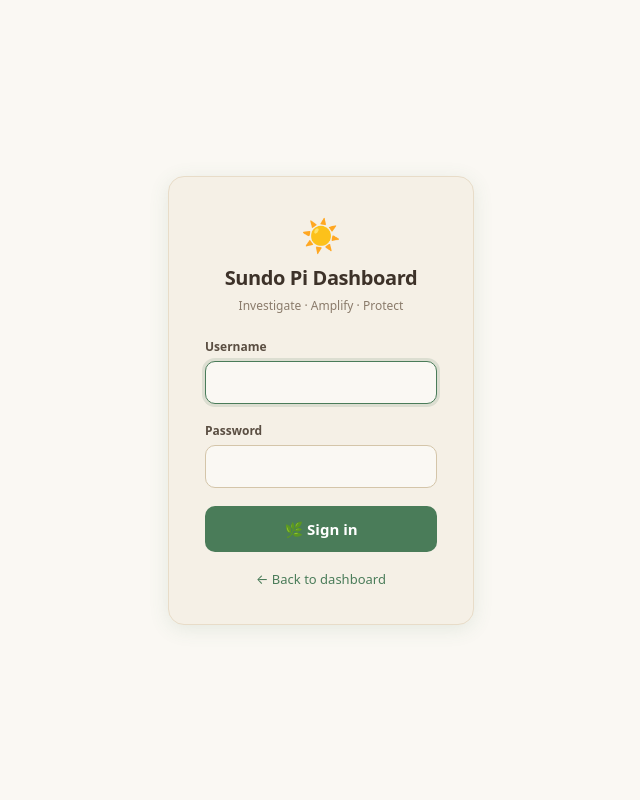
After one commit to dmcsvoices/SundoOSINTPlatform, a Flask app: page /login in a window 1280 px wide. The commit adds this page. Shown: the whole page, without its empty margins (319-959 px from the left). Run offline with Flask 3, Linux system fonts and the light colour scheme; parts of the project's set-up code (start-up, migrations or seed data) failed here and were passed over.

Commit message:
feat: login page + Solarpunk theme
Login & Auth:
- Add /login route with session-based auth (admin / sundopi)
- @before_request guard redirects unauthenticated to login
- /logout clears session
- Logout link in dashboard info panel

Solarpunk Theme:
- Warm cream #faf8f3 background, parchment panels #f5f0e6
- Leaf green #4a7c59 primary, golden honey #d4a017 accents
- Rounded corners everywhere (panels 12px, buttons 8px, badges 12px)
- Organic edge colors #c4b499, warm text #3d3229
- Node colors: warm red #c94c4c, honey #d4a017, teal #3d8c9e, leaf #7cb342
- Login page: centered card with ☀️ sun icon, 🌿 sign-in button,
  warm focus rings, dark mode forest green support
- Score bars: rounded, leaf-green / warm-orange fills
- Dark mode: deep forest #1a2f1a with golden-cream panels

```diff
--- a/sundo/dashboard/app.py
+++ b/sundo/dashboard/app.py
@@ -5,7 +5,10 @@ import logging
 from pathlib import Path
 from sqlite3 import OperationalError
 
-from flask import Flask, render_template, jsonify, request
+import os
+
+from flask import Flask, render_template, jsonify, request, session, redirect, url_for
+from werkzeug.security import generate_password_hash, check_password_hash
 from neo4j import GraphDatabase, basic_auth
 from neo4j.exceptions import ServiceUnavailable, AuthError
 
@@ -32,6 +35,11 @@ if not any(isinstance(h, logging.FileHandler) and h.baseFilename.endswith("sundo
     logging.getLogger().addHandler(_errors_file_handler)
 
 app = Flask(__name__)
+app.secret_key = os.urandom(24)
+
+# Hardcoded single-user credentials (hashed)
+_ADMIN_USER = "admin"
+_ADMIN_PASS_HASH = generate_password_hash("sundopi")
 
 
 # ---------------------------------------------------------------------------
@@ -104,6 +112,40 @@ def _feed_url_to_name(feed_url: str) -> str:
         "https://www.jta.org/feed": "Jewish Telegraphic Agency",
     }
     return mapping.get(feed_url, feed_url)
+
+
+# ---------------------------------------------------------------------------
+# Auth guards
+# ---------------------------------------------------------------------------
+
+@app.before_request
+def require_login():
+    """Redirect unauthenticated users to /login (except for login route and static assets)."""
+    if request.endpoint in ("login", "static"):
+        return None
+    if not session.get("logged_in"):
+        return redirect(url_for("login"))
+
+
+@app.route("/login", methods=["GET", "POST"])
+def login() -> str:
+    """Render login form or validate credentials."""
+    error = None
+    if request.method == "POST":
+        username = request.form.get("username", "").strip()
+        password = request.form.get("password", "")
+        if username == _ADMIN_USER and check_password_hash(_ADMIN_PASS_HASH, password):
+            session["logged_in"] = True
+            return redirect(url_for("index"))
+        error = "Invalid username or password."
+    return render_template("login.html", error=error)
+
+
+@app.route("/logout")
+def logout() -> str:
+    """Clear session and redirect to login."""
+    session.clear()
+    return redirect(url_for("login"))
 
 
 # ---------------------------------------------------------------------------
--- /dev/null
+++ b/sundo/dashboard/templates/login.html
@@ -0,0 +1,156 @@
+<!DOCTYPE html>
+<html lang="en">
+<head>
+  <meta charset="UTF-8">
+  <title>☀️ Sundo Pi — Login</title>
+  <link rel="icon" type="image/png" href="/static/favicon.png">
+  <meta name="viewport" content="width=device-width, initial-scale=1.0">
+  <style>
+    html, body {
+      margin: 0;
+      padding: 0;
+      height: 100%;
+      font-family: system-ui, -apple-system, sans-serif;
+      background: #faf8f3;
+      display: flex;
+      align-items: center;
+      justify-content: center;
+    }
+    .login-box {
+      background: #f5f0e6;
+      padding: 36px;
+      border-radius: 16px;
+      box-shadow: 0 4px 20px rgba(74, 124, 89, 0.12);
+      width: 100%;
+      max-width: 380px;
+      box-sizing: border-box;
+      border: 1px solid #e8dcc8;
+    }
+    .login-header {
+      text-align: center;
+      margin-bottom: 24px;
+    }
+    .sun-icon {
+      font-size: 32px;
+      margin-bottom: 8px;
+    }
+    .login-box h1 {
+      margin: 0;
+      font-size: 20px;
+      color: #3d3229;
+      font-weight: 700;
+      letter-spacing: -0.02em;
+    }
+    .login-subtitle {
+      font-size: 12px;
+      color: #8a7b6b;
+      margin-top: 6px;
+    }
+    .form-group {
+      margin-bottom: 18px;
+    }
+    .form-group label {
+      display: block;
+      font-size: 12px;
+      font-weight: 600;
+      color: #5a4e42;
+      margin-bottom: 6px;
+    }
+    .form-group input {
+      width: 100%;
+      padding: 11px 14px;
+      border: 1.5px solid #d4c5a9;
+      border-radius: 10px;
+      font-size: 14px;
+      box-sizing: border-box;
+      font-family: inherit;
+      background: #faf8f3;
+      color: #3d3229;
+      transition: border-color 0.2s, box-shadow 0.2s;
+    }
+    .form-group input:focus {
+      outline: none;
+      border-color: #4a7c59;
+      box-shadow: 0 0 0 3px rgba(74, 124, 89, 0.15);
+    }
+    .error {
+      background: #fff0e0;
+      color: #b55a00;
+      padding: 11px 14px;
+      border-radius: 10px;
+      font-size: 13px;
+      margin-bottom: 18px;
+      border: 1px solid #f4d4a0;
+    }
+    button[type="submit"] {
+      width: 100%;
+      padding: 13px;
+      background: #4a7c59;
+      color: #fff;
+      border: none;
+      border-radius: 10px;
+      font-size: 15px;
+      font-weight: 600;
+      cursor: pointer;
+      font-family: inherit;
+      transition: background 0.2s, transform 0.1s;
+    }
+    button[type="submit"]:hover {
+      background: #5a9c6b;
+    }
+    button[type="submit"]:active {
+      transform: scale(0.98);
+    }
+    .back-link {
+      display: block;
+      text-align: center;
+      margin-top: 18px;
+      font-size: 13px;
+      color: #4a7c59;
+      text-decoration: none;
+      transition: color 0.2s;
+    }
+    .back-link:hover {
+      color: #5a9c6b;
+      text-decoration: underline;
+    }
+    @media (prefers-color-scheme: dark) {
+      html, body { background: #1a2f1a; }
+      .login-box { background: #243d24; border-color: #3d5c3d; }
+      .login-box h1 { color: #e8dcc8; }
+      .login-subtitle { color: #a8b89a; }
+      .form-group label { color: #c4b8a8; }
+      .form-group input { background: #1a2f1a; border-color: #4a6b4a; color: #e8dcc8; }
+      .form-group input:focus { border-color: #7cb342; }
+      .error { background: #3d2a1a; color: #f4c078; border-color: #5a3d28; }
+      button[type="submit"] { background: #5a9c6b; }
+      button[type="submit"]:hover { background: #7cb342; }
+      .back-link { color: #8fbc8f; }
+    }
+  </style>
+</head>
+<body>
+  <div class="login-box">
+    <div class="login-header">
+      <div class="sun-icon">☀️</div>
+      <h1>Sundo Pi Dashboard</h1>
+      <div class="login-subtitle">Investigate · Amplify · Protect</div>
+    </div>
+    {% if error %}
+      <div class="error">{{ error }}</div>
+    {% endif %}
+    <form method="POST" action="/login">
+      <div class="form-group">
+        <label for="username">Username</label>
+        <input type="text" id="username" name="username" required autofocus>
+      </div>
+      <div class="form-group">
+        <label for="password">Password</label>
+        <input type="password" id="password" name="password" required>
+      </div>
+      <button type="submit">🌿 Sign in</button>
+    </form>
+    <a class="back-link" href="/">← Back to dashboard</a>
+  </div>
+</body>
+</html>
```
Also changed, not shown: sundo/dashboard/templates/index.html (+87 -69 lines).
